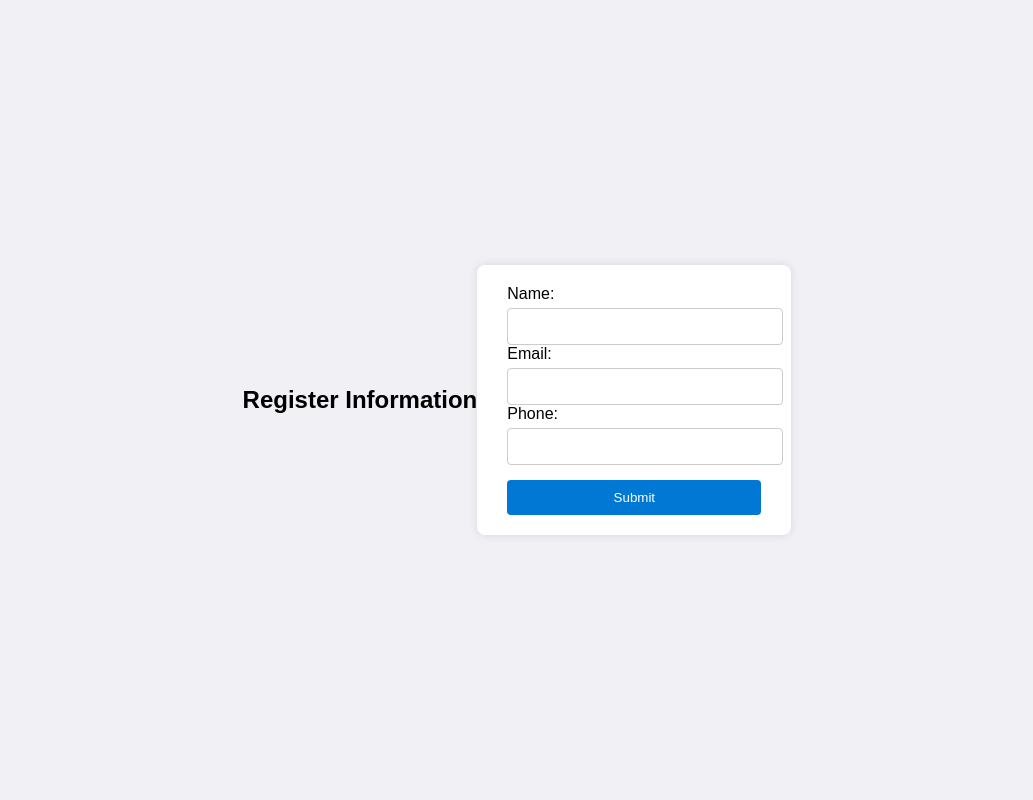
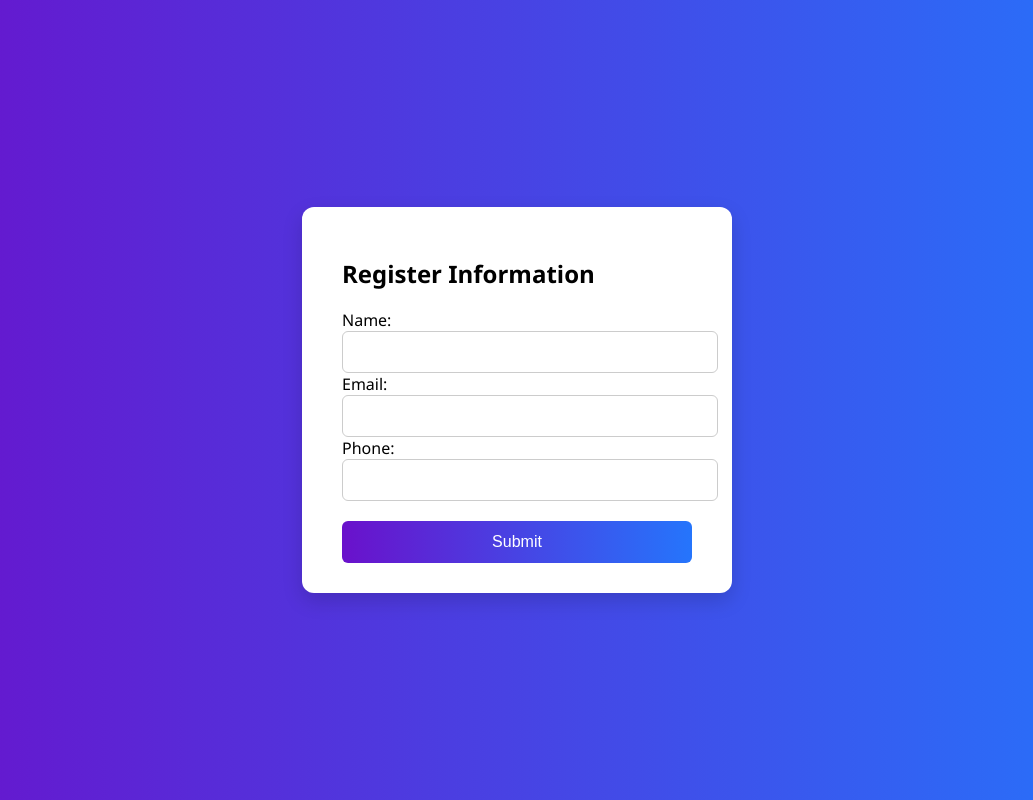
Before and after one commit to Ahsan6765/registration-app, a website: page public/index.html in a window 1280 px wide. Shown: the whole page, without its empty margins (123-1156 px from the left). Drawn offline with Linux system fonts and the light colour scheme.

Commit message:
Update new style in css file

```diff
--- a/public/index.html
+++ b/public/index.html
@@ -5,8 +5,9 @@
     <link rel="stylesheet" href="/style.css">
 </head>
 <body>
-    <h2>Register Information</h2>
     <form action="/register" method="post">
+            <h2>Register Information</h2>
+
         Name: <input type="text" name="name" required><br>
         Email: <input type="email" name="email" required><br>
         Phone: <input type="text" name="phone"><br>
--- a/public/style.css
+++ b/public/style.css
@@ -1,51 +1,71 @@
+/* General body styling */
 body {
-    font-family: Arial, sans-serif;
-    background-color: #f0f0f5;
+    font-family: 'Segoe UI', Tahoma, Geneva, Verdana, sans-serif;
+    background: linear-gradient(to right, #6a11cb, #2575fc);
+    margin: 0;
+    padding: 0;
+    height: 100vh;
     display: flex;
     justify-content: center;
     align-items: center;
-    height: 100vh;
-    margin: 0;
 }
 
+/* Registration form card */
 form {
-    background-color: white;
-    padding: 20px 30px;
-    border-radius: 8px;
-    box-shadow: 0 0 10px rgba(0, 0, 0, 0.1);
+    background-color: #ffffff;
+    padding: 30px 40px;
+    border-radius: 12px;
+    box-shadow: 0 8px 20px rgba(0, 0, 0, 0.15);
+    width: 350px;
 }
 
+/* Heading */
 h1 {
     text-align: center;
+    margin-bottom: 20px;
     color: #333;
 }
 
+/* Label styling */
 label {
     display: block;
-    margin-top: 10px;
+    margin-top: 15px;
+    margin-bottom: 5px;
     color: #555;
+    font-weight: 500;
 }
 
+/* Input fields */
 input[type="text"],
-input[type="email"] {
+input[type="email"],
+input[type="tel"] {
     width: 100%;
-    padding: 10px;
-    margin-top: 5px;
+    padding: 12px;
     border: 1px solid #ccc;
-    border-radius: 4px;
+    border-radius: 6px;
+    font-size: 14px;
+    transition: border-color 0.3s;
 }
 
+input:focus {
+    border-color: #2575fc;
+    outline: none;
+}
+
+/* Submit button */
 button {
-    margin-top: 15px;
+    margin-top: 20px;
     width: 100%;
-    padding: 10px;
-    background-color: #0078d4;
+    padding: 12px;
+    background: linear-gradient(to right, #6a11cb, #2575fc);
     color: white;
     border: none;
-    border-radius: 4px;
+    border-radius: 6px;
+    font-size: 16px;
     cursor: pointer;
+    transition: background 0.3s;
 }
 
 button:hover {
-    background-color: #005fa3;
+    background: linear-gradient(to right, #2575fc, #6a11cb);
 }
```
